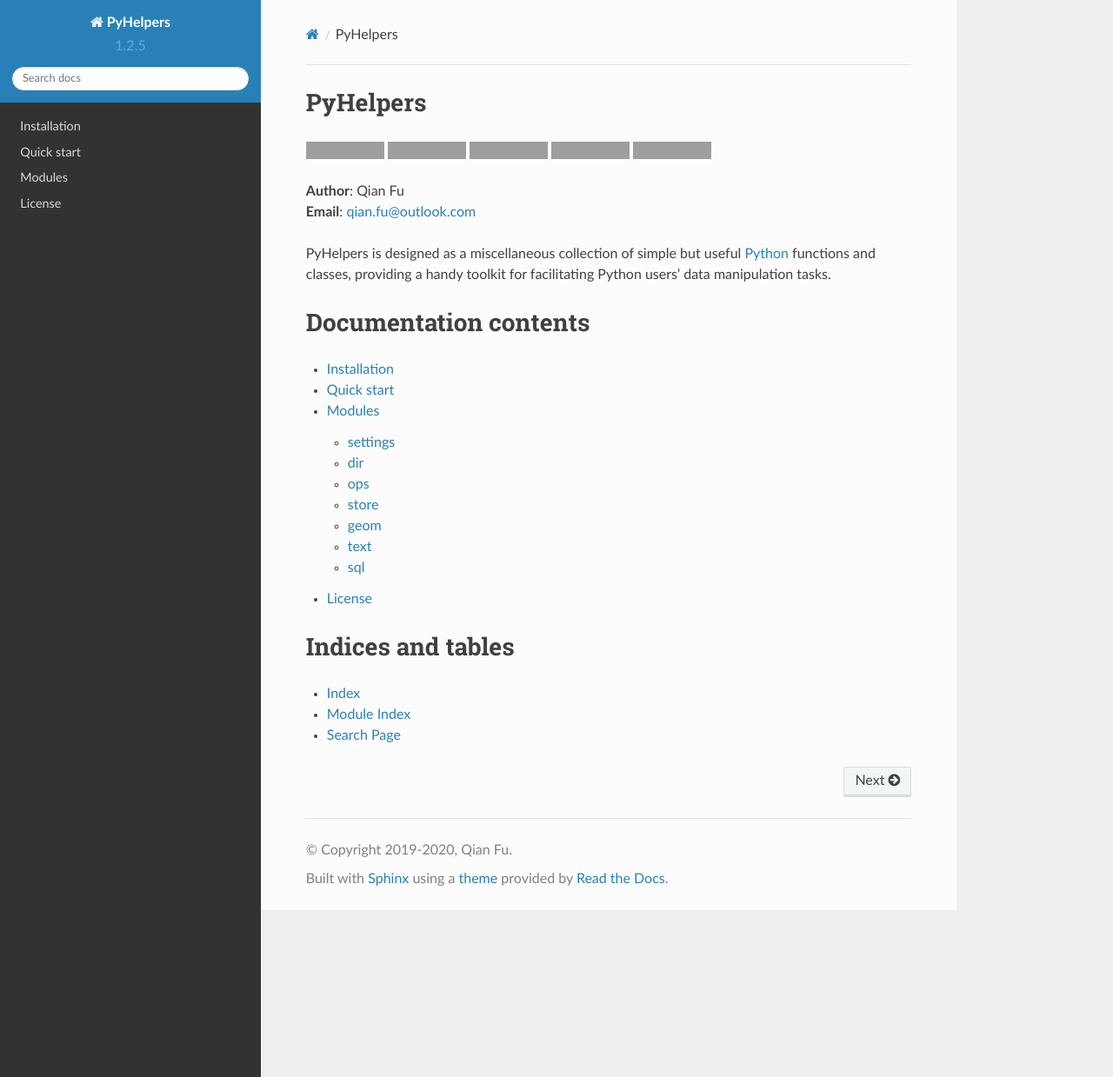
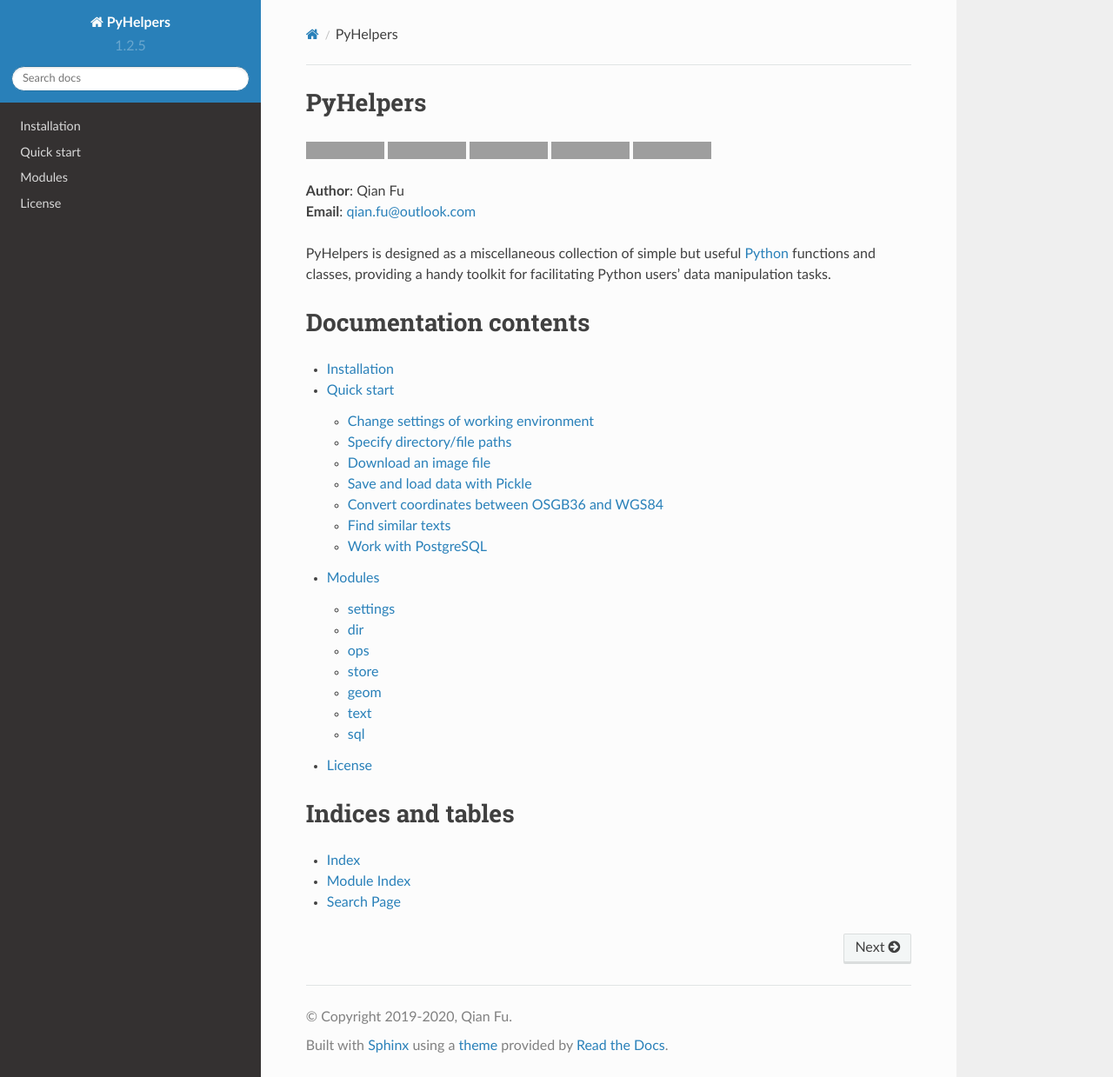
Before and after one commit to mikeqfu/pyhelpers, a Sphinx documentation site: the page built from docs/source/index.rst, in a window 1280 px wide and 1239 px high. Shown: the whole window at 87% size. Built offline with Sphinx 7.4.7 and the Read the Docs theme 2.0.0, drawn with Linux system fonts in a browser that asks for light colours; grey boxes are pictures that could not be loaded.

Commit message:
modify \docs\source\quick-start.rst

```diff
--- a/docs/source/quick-start.rst
+++ b/docs/source/quick-start.rst
@@ -4,20 +4,26 @@
 
 The current release includes the following modules, with each containing a number of helper functions:
 
-1. :ref:`settings<settings-examples>`
-2. :ref:`dir<dir-examples>`
-3. :ref:`ops<ops-examples>`
-4. :ref:`store<store-examples>`
-5. :ref:`geom<geom-examples>`
-6. :ref:`text<text-examples>`
-7. :ref:`sql<sql-examples>`
+.. py:module:: pyhelpers
+    :noindex:
 
-This part of the documentation provides some quick examples to demonstrate what these modules may offer to assist with our data manipulation.
+.. autosummary::
+
+    settings
+    dir
+    ops
+    store
+    geom
+    text
+    sql
+
+This part of the documentation provides **a couple of quick examples for each module** to demonstrate what they may offer to assist with our data manipulation.
 
 
 .. _settings-examples:
 
-.. rubric:: 1. settings
+Change settings of working environment
+======================================
 
 The module :ref:`pyhelpers.settings<settings>` can be used to alter settings with `pandas`_, `numpy`_, `matplotlib`_ and `gdal`_ for our working environment. For example, the function :py:func:`pd_preferences()<pyhelpers.settings.pd_preferences>` alters a few default `pandas`_ settings (given ``reset=False``), such as representation and maximum number of columns when displaying a `pandas.DataFrame`_:
 
@@ -36,7 +42,8 @@
 
 .. _dir-examples:
 
-.. rubric:: 2. dir
+Specify directory/file paths
+============================
 
 The module :ref:`pyhelpers.dir<dir>` can be used to help change/manipulate directories. For example, the function :py:func:`cd()<pyhelpers.dir.cd>` returns an absolute path to the current working directory (and, optionally, its any of its sub-directories / files):
 
@@ -121,7 +128,8 @@
 
 .. _ops-examples:
 
-.. rubric:: 3. ops
+Download an image file
+======================
 
 The module :ref:`pyhelpers.ops<ops>` is intended to provide a miscellany of helper functions.
 
@@ -185,7 +193,8 @@
 
 .. _store-examples:
 
-.. rubric:: 4. store
+Save and load data with Pickle
+==============================
 
 The module :ref:`pyhelpers.store<store>` can be used to help save and load data. Some functions require `openpyxl`_, `XlsxWriter`_ and `xlrd`_.
 
@@ -255,7 +264,8 @@
 
 .. _geom-examples:
 
-.. rubric:: 5. geom
+Convert coordinates between OSGB36 and WGS84
+============================================
 
 The module :ref:`pyhelpers.geom<geom>` can be used to assist in manipulating geometric and geographical data.
 
@@ -295,7 +305,8 @@
 
 .. _text-examples:
 
-.. rubric:: 6. text
+Find similar texts
+==================
 
 The module :ref:`pyhelpers.text<text>` can be used to assist in manipulating textual data.
 
@@ -341,7 +352,8 @@
 
 .. _sql-examples:
 
-.. rubric:: 7. sql
+Work with PostgreSQL
+====================
 
 The module :ref:`pyhelpers.sql<sql>` provides a convenient way to establish a connection with a SQL server. The current release of PyHelpers contains only :py:class:`PostgreSQL<pyhelpers.sql.PostgreSQL>` that represents a basic `PostgreSQL`_ instance.
 
```
Also changed, not shown: other parts of docs/source/quick-start.rst (+8 -4 lines).
